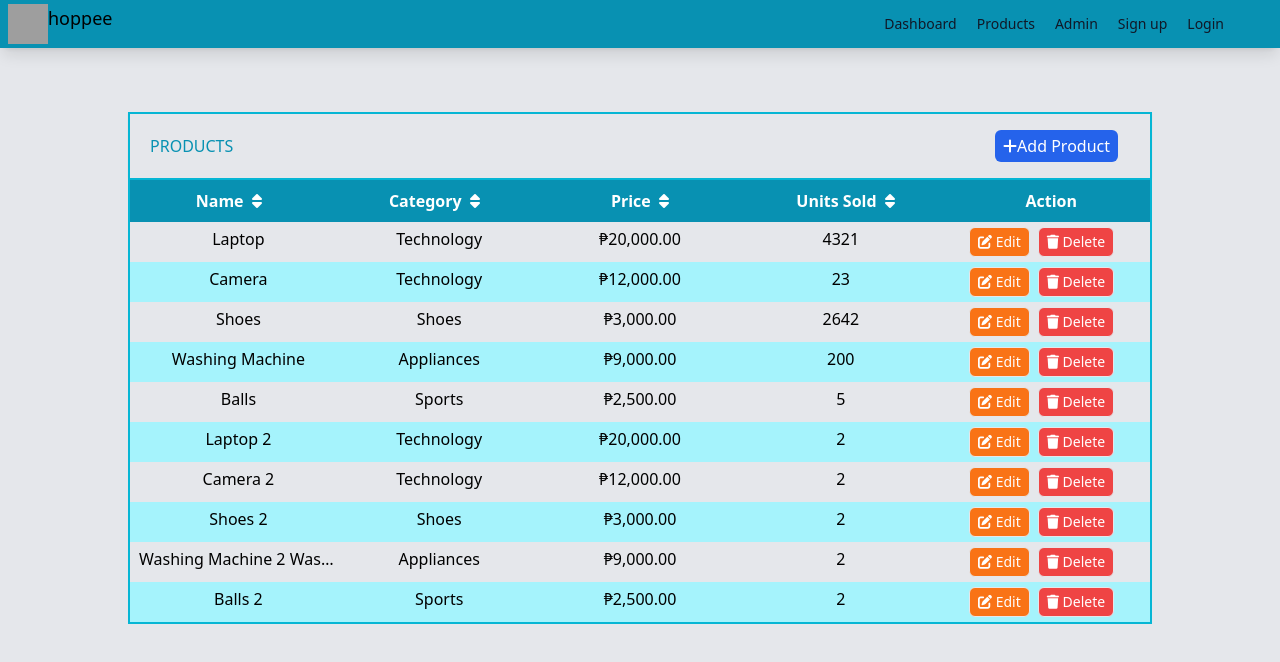
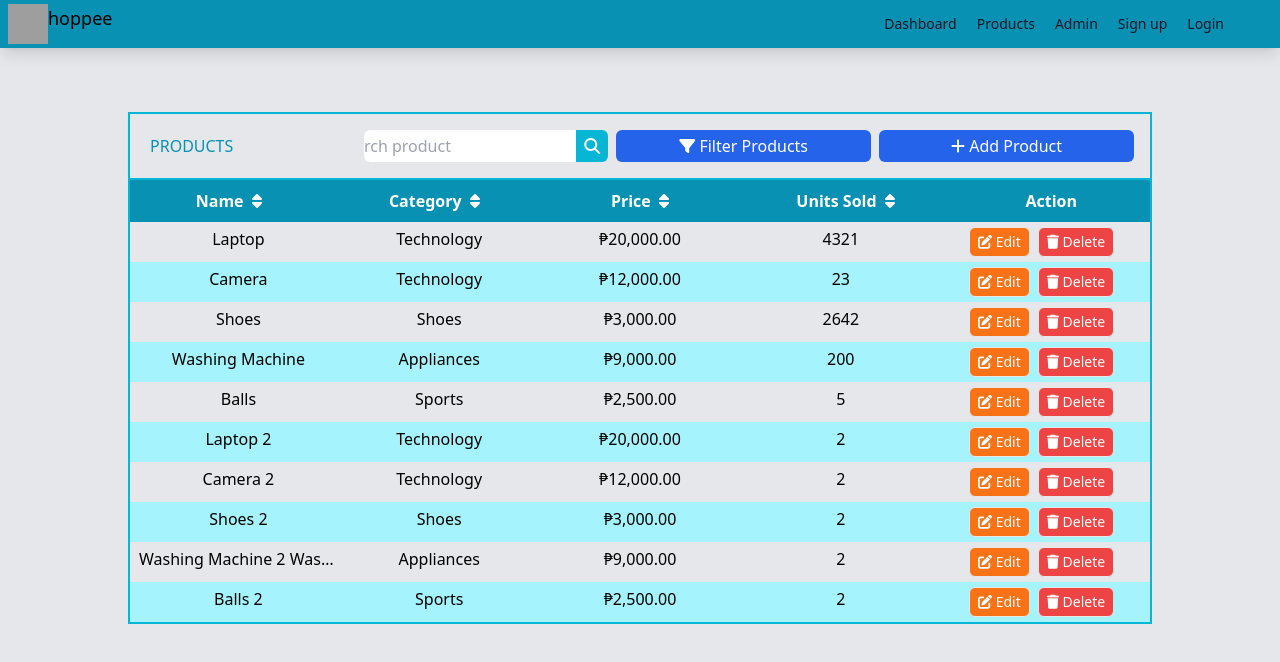
Before and after one commit to RenzArenillo/AngularProjectFinal, an Angular app: page /product in a window 1280 px wide. Shown: the top 662 px of the page. Built offline with nearby package versions, Linux system fonts and the light colour scheme; data requests are answered from the project's data file; grey boxes are pictures that could not be loaded.

Commit message:
real final commit before merge

```diff
--- a/src/app/dashboard/components/product-modal/product-modal.component.ts
+++ b/src/app/dashboard/components/product-modal/product-modal.component.ts
@@ -1,10 +1,4 @@
-import {
-  Component,
-  EventEmitter,
-  Input,
-  OnInit,
-  Output,
-} from '@angular/core';
+import { Component, EventEmitter, Input, OnInit, Output } from '@angular/core';
 import { Product } from 'src/app/assets/models/product';
 
 @Component({
@@ -13,29 +7,31 @@ import { Product } from 'src/app/assets/models/product';
   styleUrls: ['./product-modal.component.scss'],
 })
 export class ProductModalComponent implements OnInit {
-
   @Input() product: Product = {
     productName: '',
     productPrice: 0,
     productCategory: '',
     unitsSold: 0,
-    productImage: ''
+    productImage: '',
   };
   @Output() emitter = new EventEmitter();
 
   quantity: number = 0;
 
-  dec() { this.changeQuantity(-1); }
-  inc() { this.changeQuantity(+1); }
-
-  changeQuantity(value: number) { this.quantity += value;}
-
-  constructor() {
-
+  dec() {
+    this.changeQuantity(-1);
+  }
+  inc() {
+    this.changeQuantity(+1);
   }
 
-  ngOnInit(): void {
+  changeQuantity(value: number) {
+    this.quantity += value;
   }
+
+  constructor() {}
+
+  ngOnInit(): void {}
 
   close() {
     this.emitter.emit(false);
--- a/src/app/products/products.component.html
+++ b/src/app/products/products.component.html
@@ -1,16 +1,38 @@
 <div class="min-w-[800px] bg-gray-200 h-screen py-16 flex justify-center">
-  <div class="lg:w-[80%] ">
+  <div class="lg:w-[80%]">
     <div
       class="min-h-max w-full py-4 items-center border-2 border-b-0 border-cyan-500 shadow-sm flex justify-between"
     >
       <span class="ml-5 text-cyan-600 uppercase">Products</span>
 
-      <div>
-        <button class="px-2 py-1 bg-blue-600 hover:bg-blue-400 text-white rounded-md mx-8">
-          <i class="fas fa-add"></i>Add Product
+      <div class="mx-4 space-x-2 flex">
+        <div class="mr-auto rounded-md overflow-hidden w-full flex justify-end">
+          <input
+            type="text"
+            class="px-2 py-1 rounded-l-md focus:outline-0 w-[450px]"
+            placeholder="Search product"
+          />
+          <button class="bg-cyan-500 hover:bg-cyan-600 px-2 py-1">
+            <i class="fa fa-search text-white"></i>
+          </button>
+        </div>
+
+        <button
+          class="px-2 py-1 bg-blue-600 hover:bg-blue-400 text-white rounded-md w-full"
+        >
+          <i class="fas fa-filter"></i> Filter Products
+        </button>
+
+        <button
+          class="px-2 py-1 bg-blue-600 hover:bg-blue-400 text-white rounded-md w-full"
+        >
+          <i class="fas fa-add"></i> Add Product
         </button>
       </div>
     </div>
-    <app-table [products]="products" (emittter)="emitAction($event)"></app-table>
+    <app-table
+      [products]="products"
+      (emittter)="emitAction($event)"
+    ></app-table>
   </div>
 </div>
```
